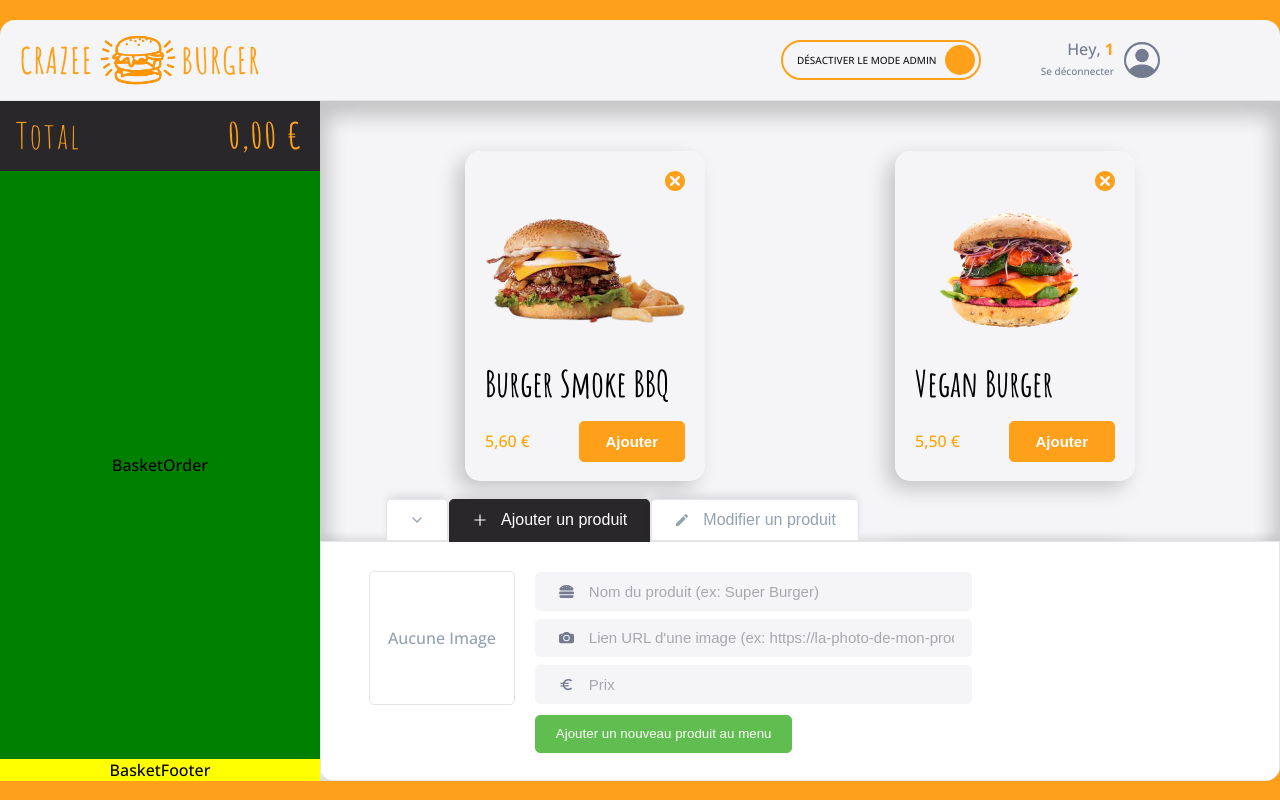
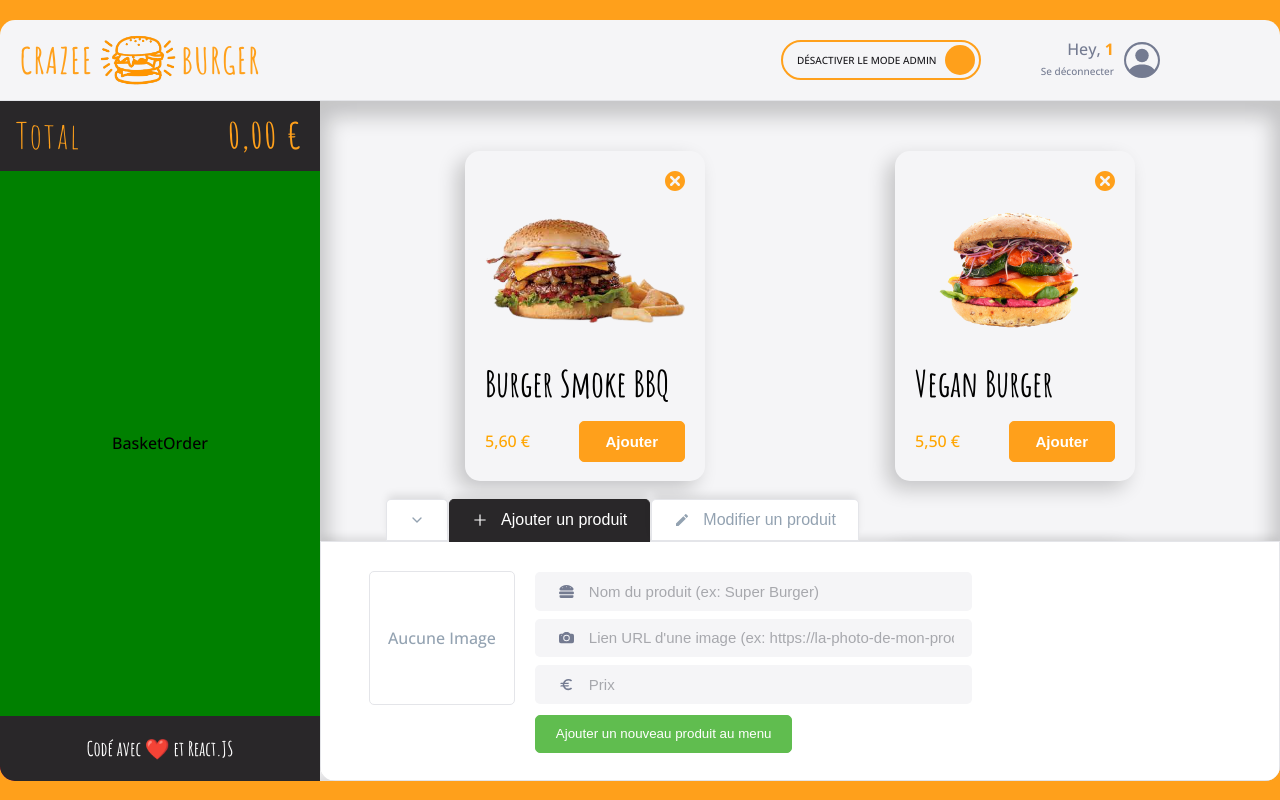
Before and after one commit to QiaoAn05/crazee-burger, a React (Vite) app: page /order/1 in a window 1280 px wide. Built offline with nearby package versions, Linux system fonts and the light colour scheme.

Commit message:
💄F10: BASKET > BasketFooter > add style + border radius bottom left to the Basket

```diff
--- a/src/components/pages/order/main/basket/Basket.jsx
+++ b/src/components/pages/order/main/basket/Basket.jsx
@@ -17,4 +17,5 @@ const BasketStyled = styled.aside`
   background-color: red;
   display: flex;
   flex-direction: column;
+  border-radius: 0px 0px 0px 15px;
 `;
--- a/src/components/pages/order/main/basket/BasketFooter.jsx
+++ b/src/components/pages/order/main/basket/BasketFooter.jsx
@@ -2,12 +2,34 @@ import React from "react";
 import styled from "styled-components";
 
 export default function BasketFooter() {
-  return <BasketFooterStyled>BasketFooter</BasketFooterStyled>;
+  return (
+    <BasketFooterStyled>
+      <p className="footer-message">Codé avec ❤️ et React.JS</p>
+    </BasketFooterStyled>
+  );
 }
 
 const BasketFooterStyled = styled.div`
-  background-color: yellow;
+  box-sizing: border-box;
+  background: #292729;
   display: flex;
   justify-content: center;
   align-items: center;
+  width: Hug (350px) px;
+  height: Hug (70px) px;
+  top: 764.69px;
+  /* padding: 22.5px 102.95px 22.5px 105.05px; */
+  gap: 0px;
+  border-radius: 0px 0px 0px 15px;
+  opacity: 0px;
+
+  .footer-message {
+    font-family: Amatic SC;
+    font-size: 20px;
+    font-weight: 700;
+    line-height: 25.22px;
+    text-align: left;
+    color: #ffffff;
+    padding: 0;
+  }
 `;
```
